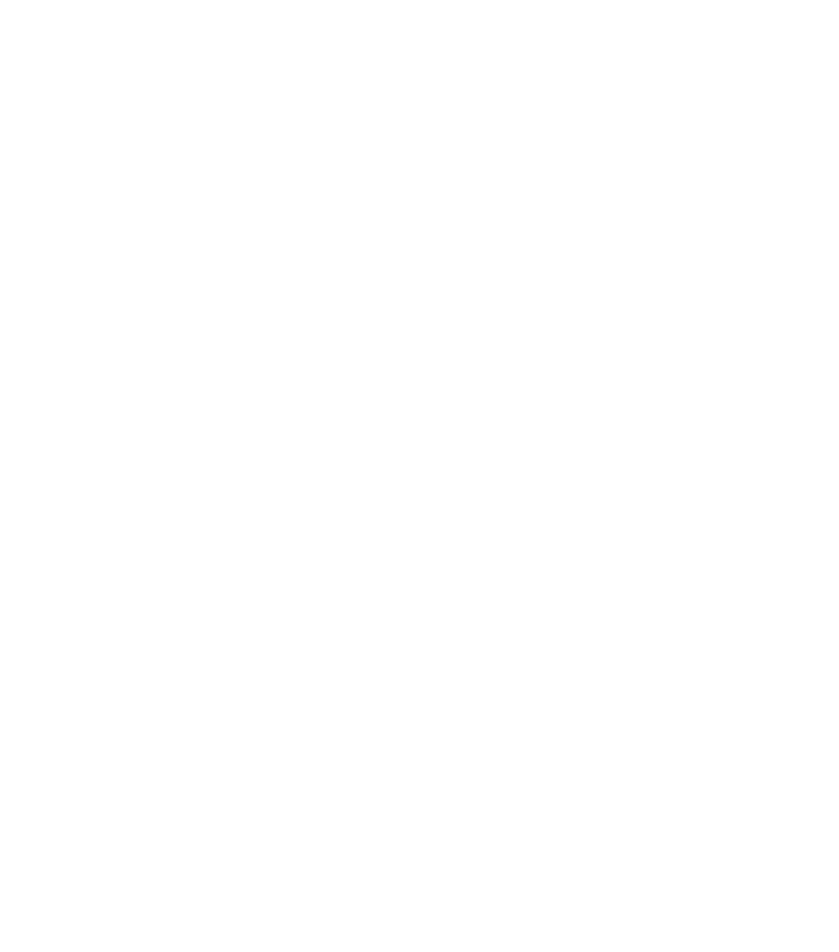
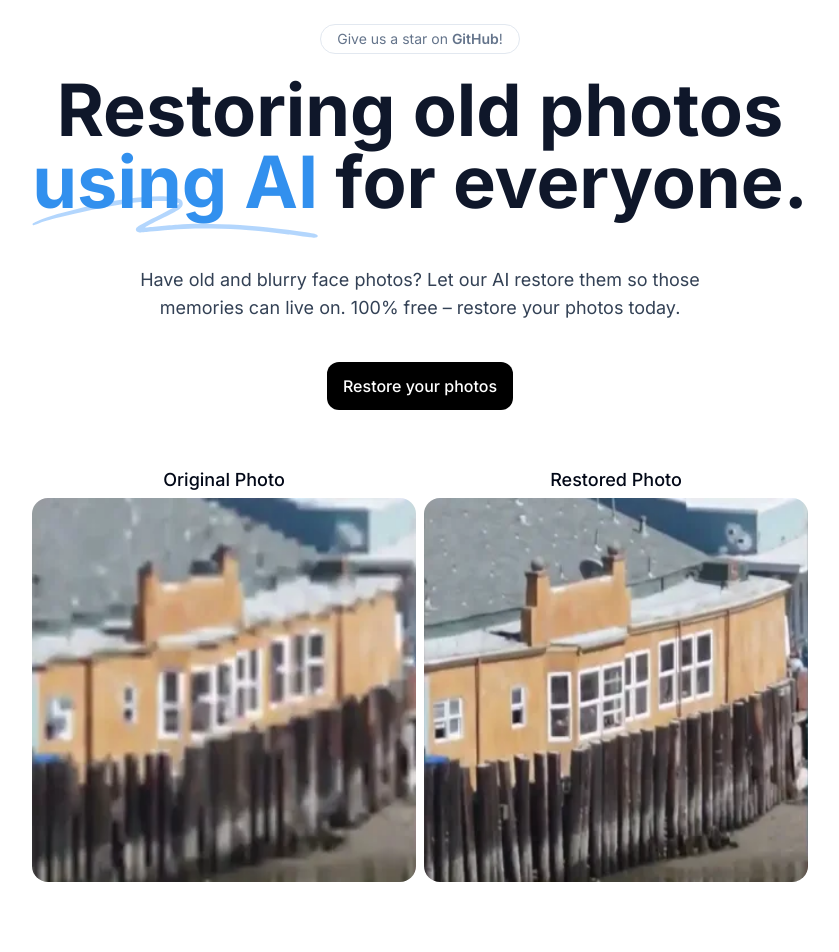
Before and after one commit to R1shabh-Gupta/Unfade, a Next.js app: page / in a window 1280 px wide. Shown: the part 120-1072 px from the top of the page, without its empty margins (220-1059 px from the left). Before the commit the page ends 800 px from the top, so only its background shows below. Built offline with nearby package versions, Linux system fonts and the light colour scheme.

Commit message:
ui: Added hero section with call to action

```diff
--- a/src/app/page.tsx
+++ b/src/app/page.tsx
@@ -1,5 +1,76 @@
-import { Button } from "@/components/ui/button";
+import Footer from "@/components/Footer";
+import Header from "@/components/Header";
+import SquigglyLines from "@/components/SquigglyLines";
+import Head from "next/head";
+import Image from "next/image";
+import Link from "next/link";
 
 export default function Home() {
-  return <Button>Click me</Button>;
+  return (
+    <div className="flex max-w-6xl mx-auto flex-col items-center justify-center py-2 min-h-screen">
+      <Head>
+        <title>Photo Restorer</title>
+      </Head>
+      <Header />
+      <main className="flex flex-1 w-full flex-col items-center justify-center text-center px-4 mt-20">
+        <a
+          href="https://github.com/R1shabh-Gupta/Unfade"
+          target="_blank"
+          rel="noreferrer"
+          className="border rounded-2xl py-1 px-4 text-slate-500 text-sm mb-5 hover:scale-105 transition duration-300 ease-in-out"
+        >
+          Give us a star on <span className="font-semibold">GitHub</span>!
+        </a>
+
+        <h1 className="mx-auto max-w-4xl font-display text-5xl font-bold tracking-normal text-slate-900 sm:text-7xl">
+          Restoring old photos{" "}
+          <span className="relative whitespace-nowrap text-[#3290EE]">
+            <SquigglyLines />
+            <span className="relative">using AI</span>
+          </span>{" "}
+          for everyone.
+        </h1>
+
+        <p className="mx-auto mt-12 max-w-xl text-lg text-slate-700 leading-7">
+          Have old and blurry face photos? Let our AI restore them so those
+          memories can live on. 100% free – restore your photos today.
+        </p>
+
+        <Link
+          className="bg-black rounded-xl text-white font-medium px-4 py-3 sm:mt-10 mt-8 hover:bg-black/80"
+          href="/restore"
+        >
+          Restore your photos
+        </Link>
+
+        <div className="flex justify-between items-center w-full flex-col sm:mt-10 mt-6">
+          <div className="flex flex-col space-y-10 mt-4 mb-16">
+            <div className="flex sm:space-x-2 sm:flex-row flex-col">
+              <div>
+                <h2 className="mb-1 font-medium text-lg">Original Photo</h2>
+                <Image
+                  alt="Original photo of a house"
+                  src="/imageToBeRestored.webp"
+                  className="w-96 h-96 rounded-2xl"
+                  width={400}
+                  height={400}
+                />
+              </div>
+              <div className="sm:mt-0 mt-8">
+                <h2 className="mb-1 font-medium text-lg">Restored Photo</h2>
+                <Image
+                  alt="Restored photo of the house"
+                  width={400}
+                  height={400}
+                  src="/restoredImage.webp"
+                  className="w-96 h-96 rounded-2xl sm:mt-0 mt-2"
+                />
+              </div>
+            </div>
+          </div>
+        </div>
+      </main>
+      <Footer />
+    </div>
+  );
 }
--- /dev/null
+++ b/src/app/restore/page.tsx
@@ -0,0 +1,5 @@
+const page = () => {
+  return <div>page</div>;
+};
+
+export default page;
--- /dev/null
+++ b/src/components/SquigglyLines.tsx
@@ -0,0 +1,12 @@
+export default function SquigglyLines() {
+  return (
+    <svg
+      aria-hidden="true"
+      viewBox="0 0 418 42"
+      className="absolute top-2/3 left-0 h-[0.58em] w-full fill-blue-300/70"
+      preserveAspectRatio="none"
+    >
+      <path d="M203.371.916c-26.013-2.078-76.686 1.963-124.73 9.946L67.3 12.749C35.421 18.062 18.2 21.766 6.004 25.934 1.244 27.561.828 27.778.874 28.61c.07 1.214.828 1.121 9.595-1.176 9.072-2.377 17.15-3.92 39.246-7.496C123.565 7.986 157.869 4.492 195.942 5.046c7.461.108 19.25 1.696 19.17 2.582-.107 1.183-7.874 4.31-25.75 10.366-21.992 7.45-35.43 12.534-36.701 13.884-2.173 2.308-.202 4.407 4.442 4.734 2.654.187 3.263.157 15.593-.78 35.401-2.686 57.944-3.488 88.365-3.143 46.327.526 75.721 2.23 130.788 7.584 19.787 1.924 20.814 1.98 24.557 1.332l.066-.011c1.201-.203 1.53-1.825.399-2.335-2.911-1.31-4.893-1.604-22.048-3.261-57.509-5.556-87.871-7.36-132.059-7.842-23.239-.254-33.617-.116-50.627.674-11.629.54-42.371 2.494-46.696 2.967-2.359.259 8.133-3.625 26.504-9.81 23.239-7.825 27.934-10.149 28.304-14.005.417-4.348-3.529-6-16.878-7.066Z" />
+    </svg>
+  );
+}
```
Also changed, not shown: public/imageToBeRestored.webp (added), public/restoredImage.webp (added).
